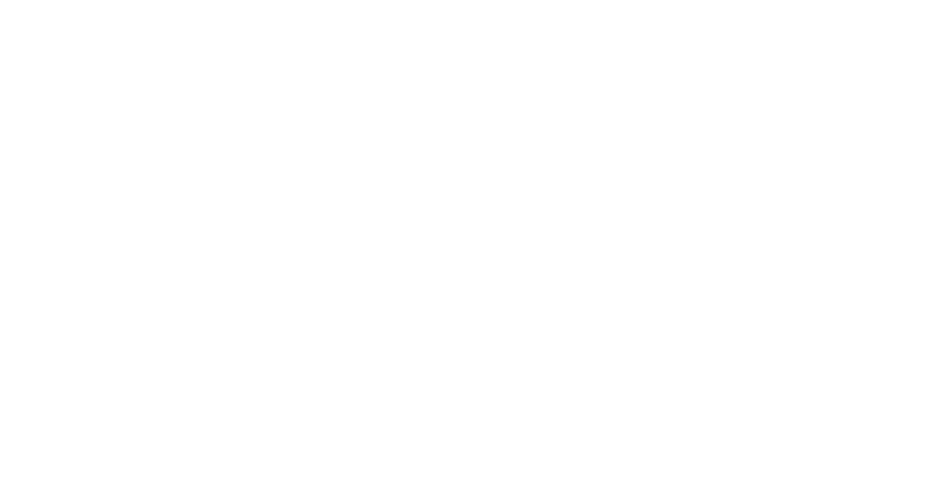
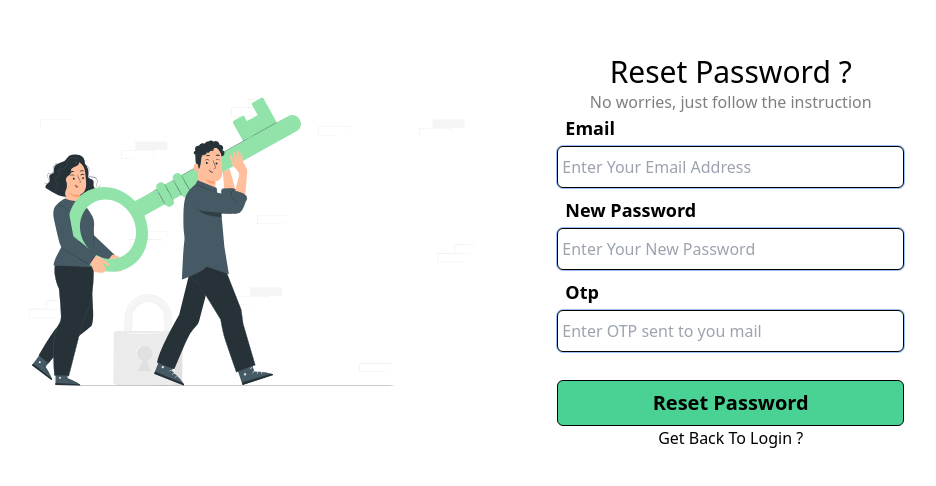
Before and after one commit to donib-irakihda/orgFeederFront, a React (Vite) app: page /ResetPassword in a window 1280 px wide. Before the commit this address had no page. Shown: the part 148-634 px from the top of the page, without its empty margins (176-1112 px from the left). Built offline with nearby package versions, Linux system fonts and the light colour scheme.

Commit message:
PW forgot and Reset done

```diff
--- a/src/App.jsx
+++ b/src/App.jsx
@@ -2,12 +2,16 @@
 import SignUp from "./components/SignUp";
 import { Route, Routes } from "react-router-dom";
 import Login from "./components/Login";
+import ForgotPW from "./components/ForgotPW";
+import ResetPw from "./components/ResetPw";
 const App = () => {
   return (
     <>
       <Routes>
+        <Route path="/" element={<Login />}></Route>
         <Route path="/signup" element={<SignUp />}></Route>
-        <Route path="/" element={<Login />}></Route>
+        <Route path="/forgotPW" element={<ForgotPW />}></Route>
+        <Route path="/ResetPassword" element={<ResetPw />}></Route>
       </Routes>
     </>
   );
--- a/src/axios/axios.js
+++ b/src/axios/axios.js
@@ -19,5 +19,17 @@
       "Content-type": "application/json",
     },
   });
+export const forgotPW = async (data) =>
+  api.post("user/forgot-password", data, {
+    headers: {
+      "Content-type": "application/json",
+    },
+  });
+export const resetPW = async (data) =>
+  api.post("user/reset-password", data, {
+    headers: {
+      "Content-type": "application/json",
+    },
+  });
 
 export default api;
--- /dev/null
+++ b/src/components/ForgotPW.jsx
@@ -0,0 +1,60 @@
+import React, { useState } from "react";
+import InputField from "./Shared/InputFiled";
+import { forgotPW } from "../axios/axios";
+import { ToastContainer, toast } from "react-toastify";
+import keyicon from "../assets/icon-key.svg";
+import { Link, useNavigate } from "react-router-dom";
+
+const ForgotPW = () => {
+  const [email, setEmail] = useState("");
+  const navigate = useNavigate();
+
+  const onSubmitHandler = async () => {
+    try {
+      const res = await forgotPW({ email });
+      if (res.status === 200) {
+        toast.success("Email Confirmed Redirecting to Reset Page");
+        navigate("/ResetPassword");
+        // console.log(email);
+      }
+    } catch (err) {
+      //   console.log(err.response.data.error);
+      toast.error(err.response.data.error);
+    }
+  };
+  return (
+    <>
+      <ToastContainer theme="colored" autoClose={3000} />
+      <div className="flex flex-col justify-center items-center h-[100vh]">
+        <img src={keyicon} className=" w-32 mb-5" />
+        <div>
+          <h1 className="text-3xl font-normal text-center">
+            Forgot Password ?
+          </h1>
+          <p className="opacity-50">
+            No worries, we'll send you reset instruction
+          </p>
+        </div>
+        <div className="px-10 py-5 w-4/12">
+          <InputField
+            placeholder={"Enter Your Email Address"}
+            name="Email"
+            type="email"
+            onChange={(e) => setEmail(e.target.value)}
+          />{" "}
+          <button
+            className="bg-success2 border rounded-md w-full px-3 py-2 mt-5"
+            onClick={onSubmitHandler}
+          >
+            <span className=" font-semibold text-xl text-white">Send</span>
+          </button>
+        </div>
+        <Link to="/" className="hover:underline">
+          Get Back To Login ?
+        </Link>{" "}
+      </div>
+    </>
+  );
+};
+
+export default ForgotPW;
--- a/src/components/Login.jsx
+++ b/src/components/Login.jsx
@@ -49,6 +49,24 @@
               type="password"
               onChange={(e) => setPassword(e.target.value)}
             />{" "}
+            <div className="flex flex-row justify-between">
+              <div>
+                {" "}
+                <input
+                  type="checkbox"
+                  id="remem"
+                  name="remember_me"
+                  value="true"
+                />
+                <label for="remem"> Remember me ?</label>
+              </div>
+
+              <p className="font-semibold">
+                <Link to="/forgotPW" className="hover:underline text-success">
+                  Forgot Password ?
+                </Link>{" "}
+              </p>
+            </div>
             <button
               className="bg-success2 border rounded-md w-full px-3 py-2 mt-5"
               onClick={onSubmitHandler}
--- /dev/null
+++ b/src/components/ResetPw.jsx
@@ -0,0 +1,88 @@
+import React, { useState } from "react";
+import InputField from "./Shared/InputFiled";
+import { resetPW } from "../axios/axios";
+import { ToastContainer, toast } from "react-toastify";
+import keyicon from "../assets/Reset-PW.svg";
+import { Link, useNavigate } from "react-router-dom";
+
+const ForgotPW = () => {
+  const [email, setEmail] = useState("");
+  const [password, setPassword] = useState("");
+  const [otp, setOtp] = useState("");
+  const navigate = useNavigate();
+
+  const onSubmitHandler = async () => {
+    try {
+      const res = await resetPW({ email, newPassword: password, otp });
+      if (res.status === 200) {
+        toast.success("Password has been Reset... Redirecting to Login Page");
+        navigate("/");
+        // console.log(email);
+      }
+    } catch (err) {
+      err.response.data.errors
+        ? toast.error(err.response.data.errors[0].msg)
+        : toast.error(err.response.data.Error);
+    }
+  };
+  return (
+    <>
+      <ToastContainer theme="colored" autoClose={3000} />
+      <div className="flex  justify-center items-center h-[100vh]">
+        {/* image */}
+        <div className="w-5/12 mb-5 p-5">
+          <img src={keyicon} alt="reset img" />
+        </div>
+        {/* form */}
+        <div className="px-10 py-5 w-4/12">
+          {" "}
+          <div>
+            <h1 className="text-3xl font-normal text-center">
+              Reset Password ?
+            </h1>
+            <p className="opacity-50 text-center">
+              No worries, just follow the instruction
+            </p>
+          </div>
+          <InputField
+            placeholder={"Enter Your Email Address"}
+            name="Email"
+            type="email"
+            onChange={(e) => setEmail(e.target.value)}
+          />{" "}
+          <InputField
+            placeholder={"Enter Your New Password"}
+            name="New Password"
+            type="password"
+            onChange={(e) => setPassword(e.target.value)}
+          />{" "}
+          <InputField
+            placeholder={"Enter OTP sent to you mail"}
+            name="Otp"
+            type="tel"
+            value={otp}
+            onChange={(e) => {
+              if (isNaN(e.target.value)) return;
+              setOtp(e.target.value);
+            }}
+          />{" "}
+          <button
+            className="bg-success2 border rounded-md w-full px-3 py-2 mt-5"
+            onClick={onSubmitHandler}
+          >
+            <span className=" font-semibold text-xl text-white">
+              Reset Password{" "}
+            </span>
+          </button>
+          <div className="text-center">
+            <Link to="/" className="hover:underline">
+              Get Back To Login ?
+            </Link>{" "}
+          </div>
+        </div>
+      </div>
+    </>
+  );
+};
+
+export default ForgotPW;
```
Also changed, not shown: src/assets/Reset-PW.svg (added), src/assets/icon-key.svg (added).
